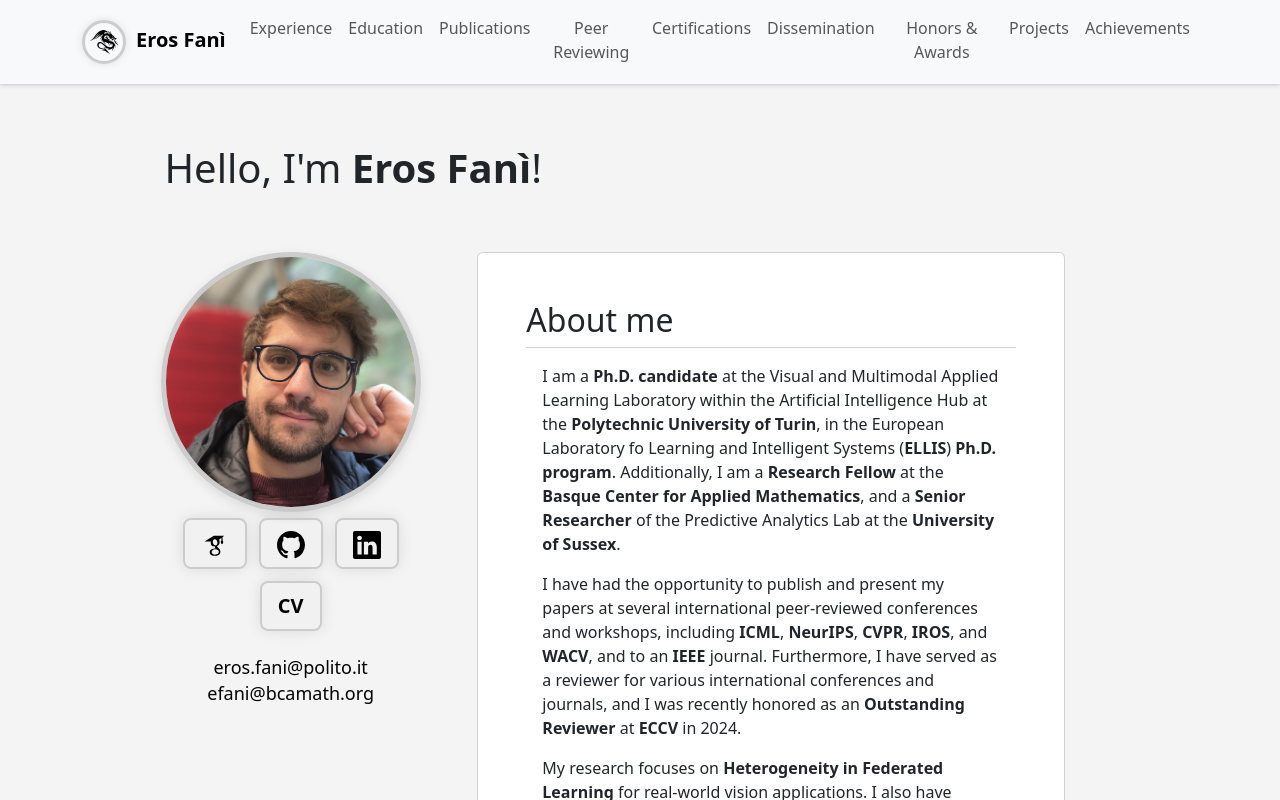
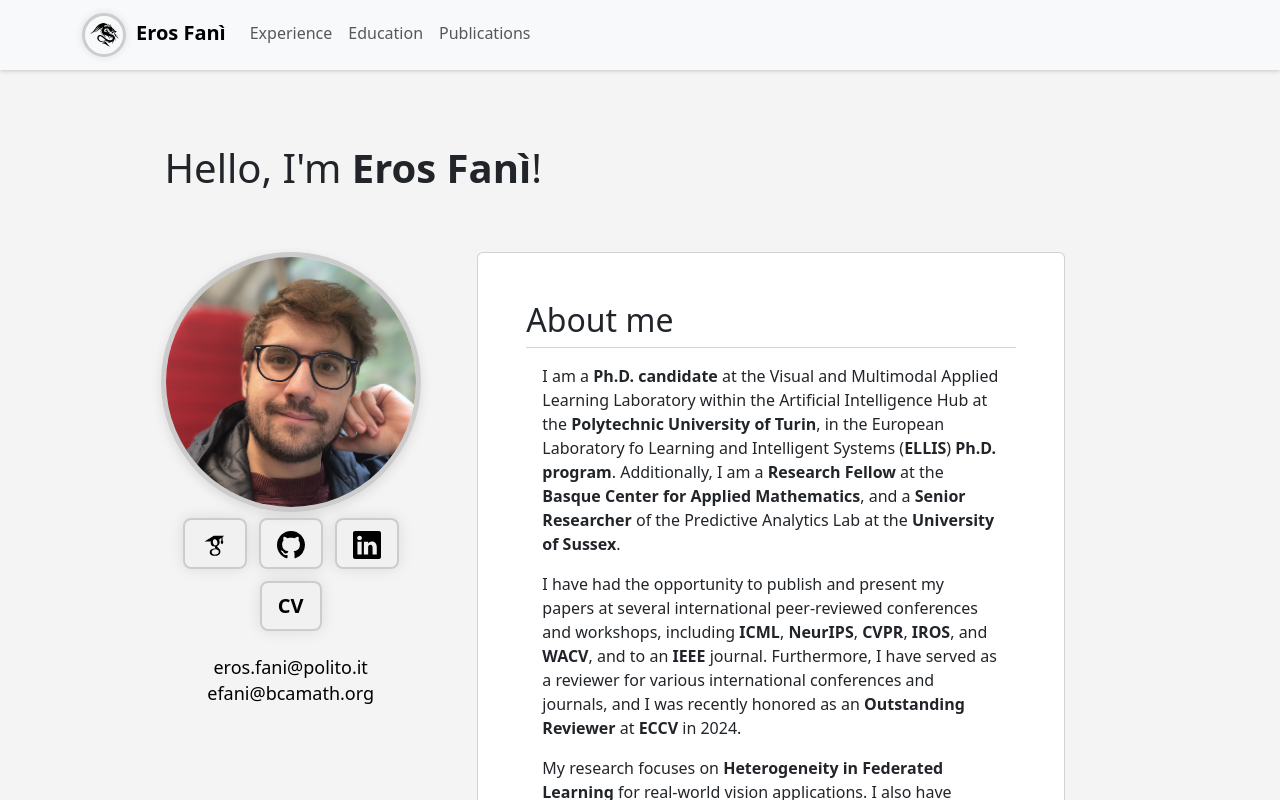
Before and after one commit to erosfani/erosfani.github.io, a React (Vite) app: page / in a window 1280 px wide. Shown: the top 800 px of the page. Built offline with nearby package versions, Linux system fonts and the light colour scheme.

Commit message:
removed empty menu tabs

```diff
--- a/src/App.jsx
+++ b/src/App.jsx
@@ -1,7 +1,6 @@
 import 'bootstrap/dist/css/bootstrap.min.css';
 import './App.css'
 import NavigationBar from "./components/NavigationBar.jsx";
-import {Col, Container, Row} from "react-bootstrap";
 import About from "./sections/About.jsx";
 import {useState, useEffect} from "react";
 import Experience from "./sections/Experience.jsx";
@@ -16,8 +15,7 @@
   useEffect(() => {
 
     const handleScroll = () => {
-      const sections = ['about', 'experience', 'education', 'publications', 'reviews', 'certifications',
-                                'dissemination', 'honors-and-awards', 'projects', 'achievements'];
+      const sections = ['about', 'experience', 'education', 'publications'];
       let current = '';
 
       sections.forEach(id => {
@@ -41,63 +39,10 @@
       <NavigationBar activeSection={activeSection} />
 
       <main>
-
         <About />
-
         <Experience />
-
         <Education />
-
         <Publications />
-
-        <Container fluid id="reviews" className='section'>
-          <Row>
-            <Col>
-              Peer Reviewing
-            </Col>
-          </Row>
-        </Container>
-
-        <Container fluid id="certifications" className='section'>
-          <Row>
-            <Col>
-              Certifications
-            </Col>
-          </Row>
-        </Container>
-
-        <Container fluid id="dissemination" className='section'>
-          <Row>
-            <Col>
-              Dissemination
-            </Col>
-          </Row>
-        </Container>
-
-        <Container fluid id="honors-and-awards" className='section'>
-          <Row>
-            <Col>
-              Honors & Awards
-            </Col>
-          </Row>
-        </Container>
-
-        <Container fluid id="projects" className='section'>
-          <Row>
-            <Col>
-              Projects
-            </Col>
-          </Row>
-        </Container>
-
-        <Container fluid id="achievements" className='section'>
-          <Row>
-            <Col>
-              Achievements
-            </Col>
-          </Row>
-        </Container>
-
       </main>
 
       <footer className="footer">
--- a/src/components/NavigationBar.jsx
+++ b/src/components/NavigationBar.jsx
@@ -36,30 +36,6 @@
                       className={props.activeSection === 'publications' ? 'active_tab' : undefined}>
               Publications
             </Nav.Link>
-            <Nav.Link href="#reviews" active=""
-                      className={props.activeSection === 'reviews' ? 'active_tab' : undefined}>
-              Peer Reviewing
-            </Nav.Link>
-            <Nav.Link href="#certifications" active=""
-                      className={props.activeSection === 'certifications' ? 'active_tab' : undefined}>
-              Certifications
-            </Nav.Link>
-            <Nav.Link href="#dissemination" active=""
-                      className={props.activeSection === 'dissemination' ? 'active_tab' : undefined}>
-              Dissemination
-            </Nav.Link>
-            <Nav.Link href="#honors-and-awards" active=""
-                      className={props.activeSection === 'honors-and-awards' ? 'active_tab' : undefined}>
-              Honors & Awards
-            </Nav.Link>
-            <Nav.Link href="#projects" active=""
-                      className={props.activeSection === 'projects' ? 'active_tab' : undefined}>
-              Projects
-            </Nav.Link>
-            <Nav.Link href="#achievements" active=""
-                      className={props.activeSection === 'achievements' ? 'active_tab' : undefined}>
-              Achievements
-            </Nav.Link>
           </Nav>
 
         </Navbar.Collapse>
```
